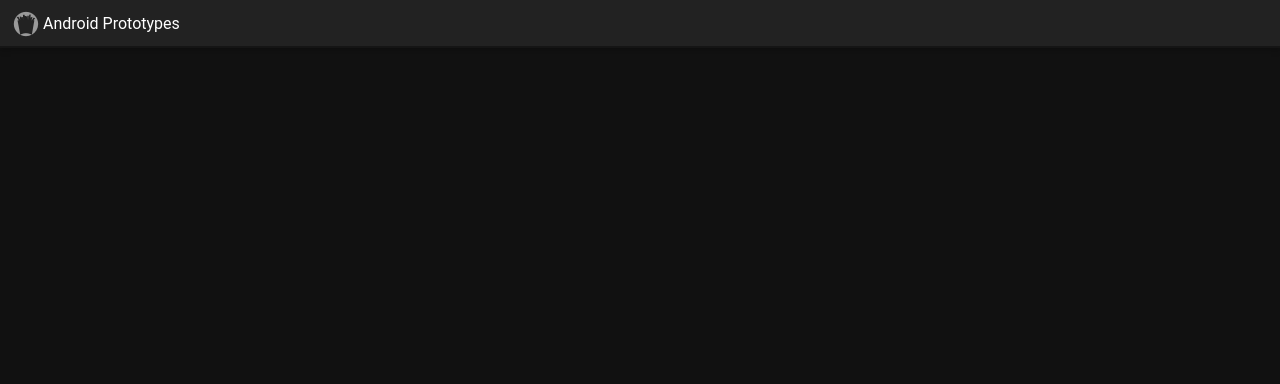
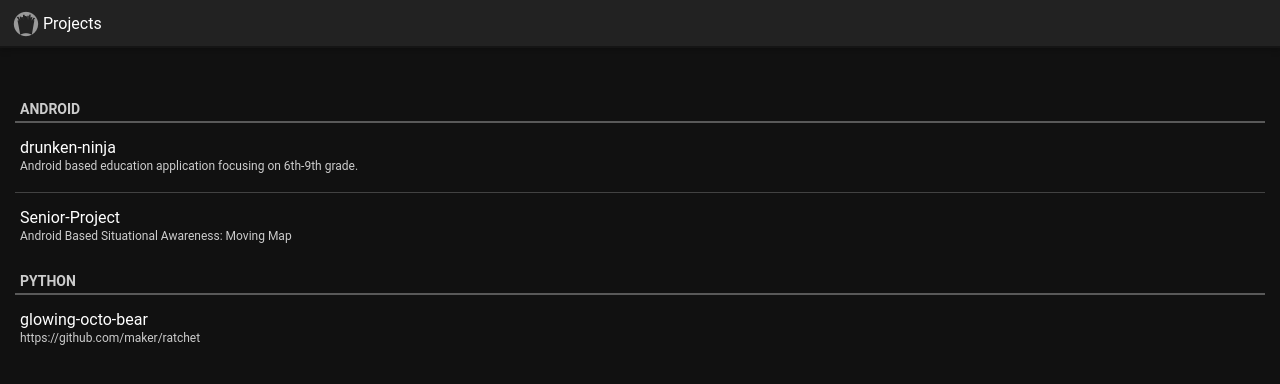
Before and after one commit to atniptw/atniptw.github.io, a Jekyll site: the page Android/index.html, which Jekyll copies as it is, in a window 1280 px wide. Shown: the top 384 px of the page. Built offline with Jekyll 4.4.1, drawn with Linux system fonts in a browser that asks for light colours.

Commit message:
Include list of project found on github

```diff
--- a/Android/index.html
+++ b/Android/index.html
@@ -20,15 +20,39 @@
         <i class="icon-fries"></i>
       </a>
 
-      <h1 class="title">Android Prototypes</h1>
+      <h1 class="title">Projects</h1>
 
 
     </header>
 
     <div class="content">
+        <ul>
+        <li id="projects">
+            <ul class="list inset">
+              <li class="list-divider">Android</li>
+              <li class="list-item-multi-line selectable">
+                <a href="#" data-ignore="true">
+                  <h3>drunken-ninja</h3>
+                  <p>Android based education application focusing on 6th-9th grade.</p>
+                </a>
+              </li>
+              <li class="list-item-multi-line selectable">
+                <a href="#" data-ignore="true">
+                  <h3>Senior-Project</h3>
+                  <p>Android Based Situational Awareness: Moving Map</p>
+                </a>
+              </li>
+              <li class="list-divider">Python</li>
+              <li class="list-item-multi-line selectable">
+                <a href="#" data-ignore="true">
+                  <h3>glowing-octo-bear</h3>
+                  <p>https://github.com/maker/ratchet</p>
+                </a>
+              </li>
 
-      <!-- Add anything here -->
-
+            </ul>
+        </li>
+        </ul>
     </div>
 
     <div class="dialogs">
```
